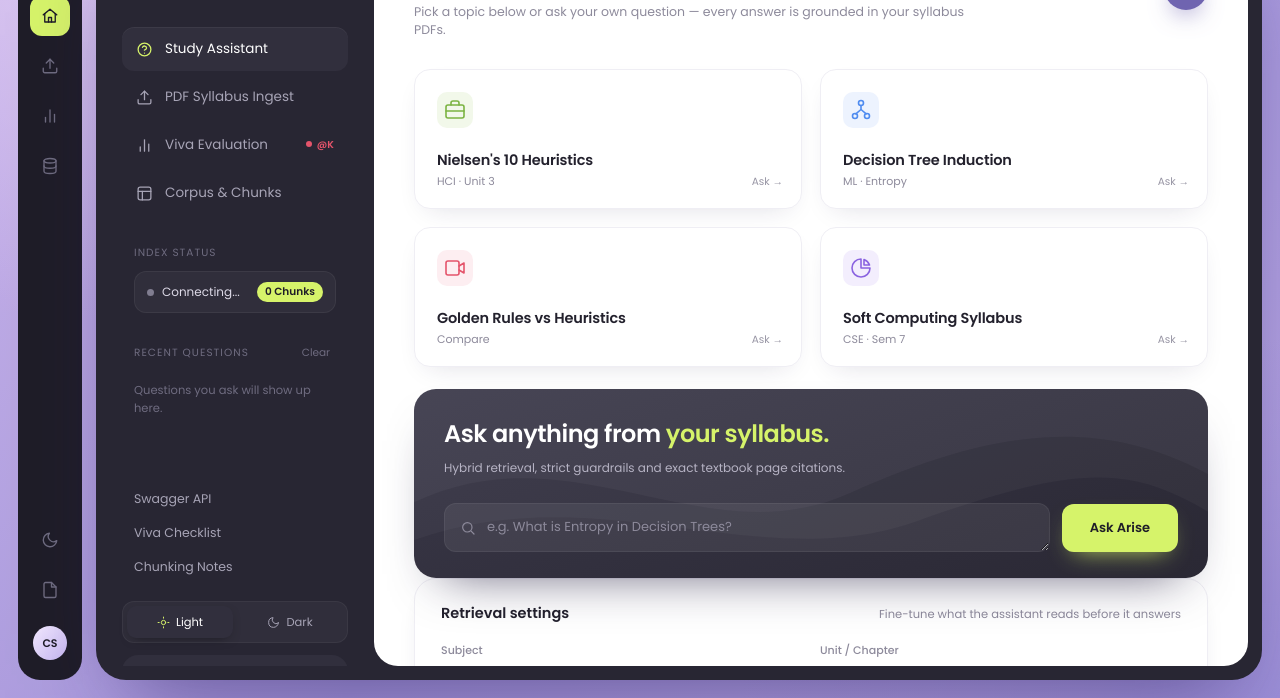
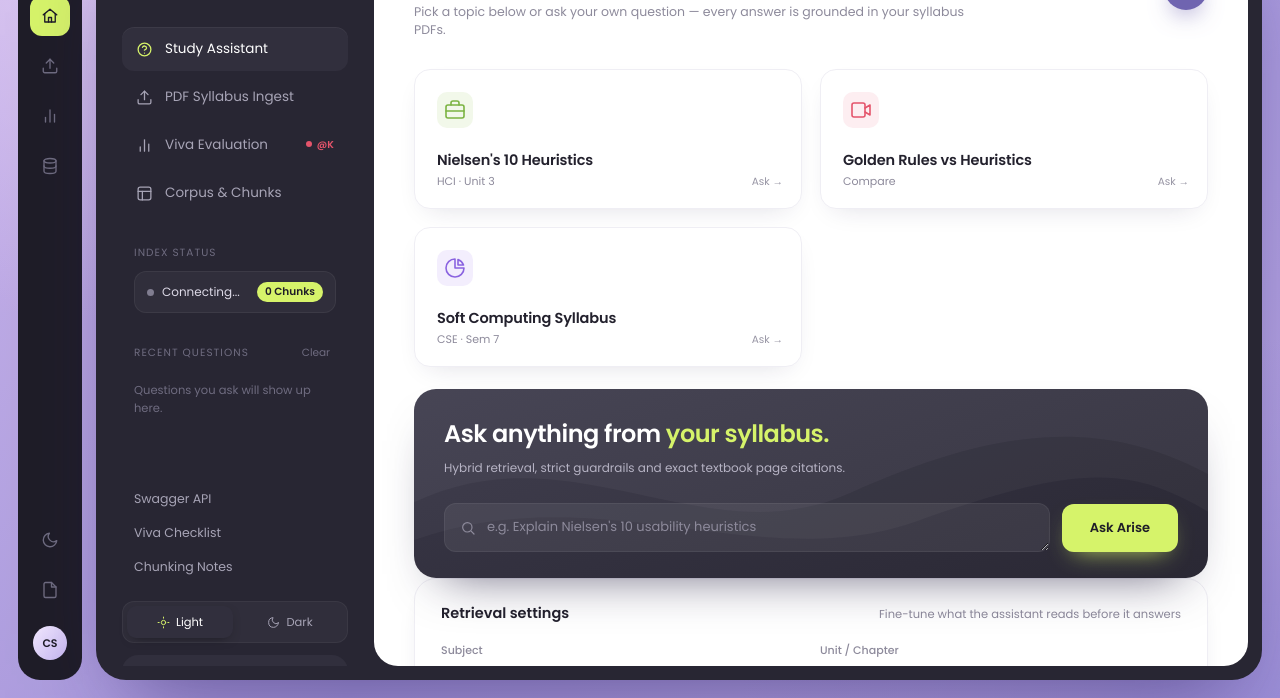
Before and after one commit to Mukesh728/arise-rag-pro, a plain HTML site: page frontend/index.html in a window 1280 px wide. Shown: the part 102-800 px from the top of the page. Drawn offline with Linux system fonts and the light colour scheme; files that its build step writes are made by us from their sources; no server answers; a script that the page names is missing.

Commit message:
chore: remove scanned Decision Tree PDF and its UI card

```diff
--- a/frontend/index.html
+++ b/frontend/index.html
@@ -219,18 +219,6 @@
                 <span class="topic-meta">HCI · Unit 3</span>
               </button>
               <button type="button" class="quick-chip topic-card"
-                data-prompt="Explain Decision Tree Induction and Entropy calculation"
-                data-testid="prompt-decision-tree">
-                <span class="topic-icon c-blue"><svg viewBox="0 0 24 24">
-                    <circle cx="12" cy="5" r="2.5" />
-                    <circle cx="6" cy="18" r="2.5" />
-                    <circle cx="18" cy="18" r="2.5" />
-                    <path d="M12 7.5v4M12 11.5 6.8 15.8M12 11.5l5.2 4.3" />
-                  </svg></span>
-                <span class="topic-title">Decision Tree Induction</span>
-                <span class="topic-meta">ML · Entropy</span>
-              </button>
-              <button type="button" class="quick-chip topic-card"
                 data-prompt="Compare Shneiderman's Golden Rules with Nielsen's Heuristics"
                 data-testid="prompt-golden-rules">
                 <span class="topic-icon c-red"><svg viewBox="0 0 24 24">
@@ -269,7 +257,7 @@
                   </svg>
                   <label for="query-input" class="sr-only">Student Question / Topic</label>
                   <textarea id="query-input" class="custom-textarea" rows="1"
-                    placeholder="e.g. What is Entropy in Decision Trees?" required data-testid="query-input"></textarea>
+                    placeholder="e.g. Explain Nielsen's 10 usability heuristics" required data-testid="query-input"></textarea>
                   <button type="submit" id="btn-submit-query" class="submit-action-btn btn-lime"
                     data-testid="query-submit">
                     <span class="btn-spinner" id="query-spinner"></span>
```
Also changed, not shown: 4 other files.
